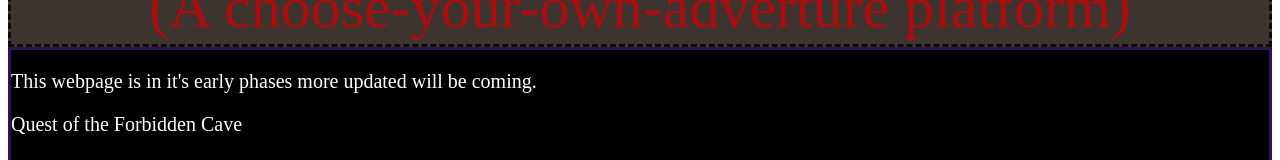
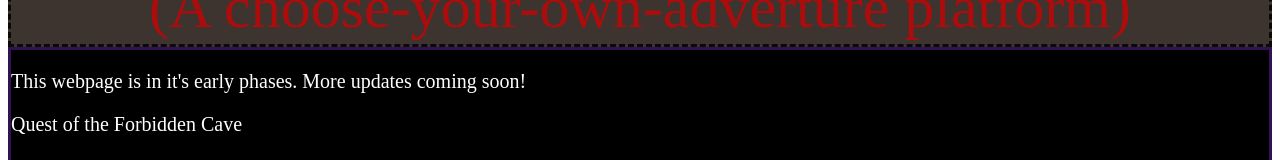
Before and after one commit to ugeno/kwestme, a plain HTML site: page src/index.html in a window 1280 px wide. Shown: the part 167-327 px from the top of the page. Drawn offline with Linux system fonts and the light colour scheme.

Commit message:
new version of coming soon

```diff
--- a/src/index.html
+++ b/src/index.html
@@ -30,7 +30,7 @@ font-size: 20px;
 border: 3px solid rgb(50, 19, 82);
 background-color: black;">
     <p>
-        This webpage is in it's early phases more updated will be coming.
+        This webpage is in it's early phases. More updates coming soon!
     </p>
     <p>
         Quest of the Forbidden Cave
```
